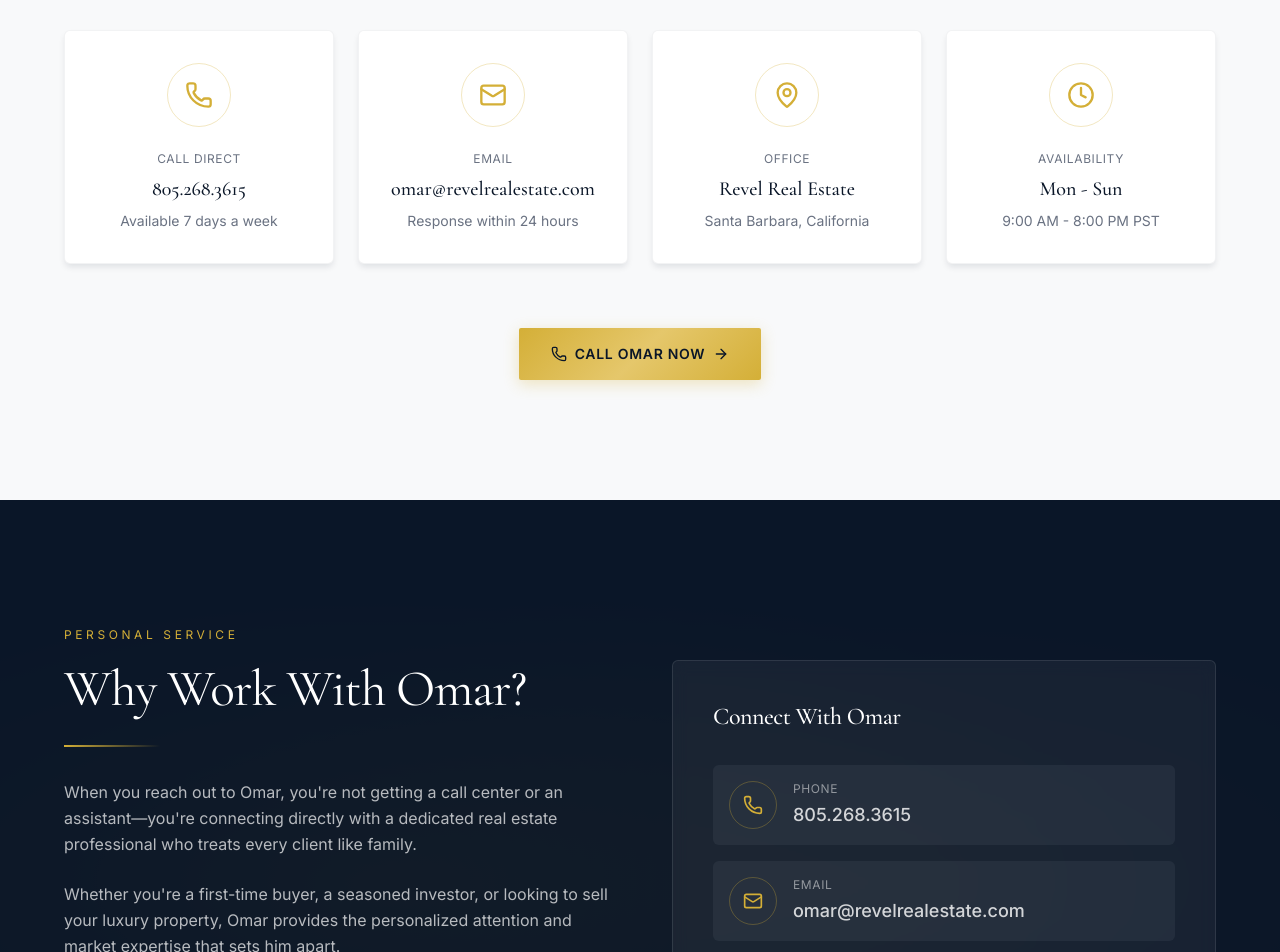
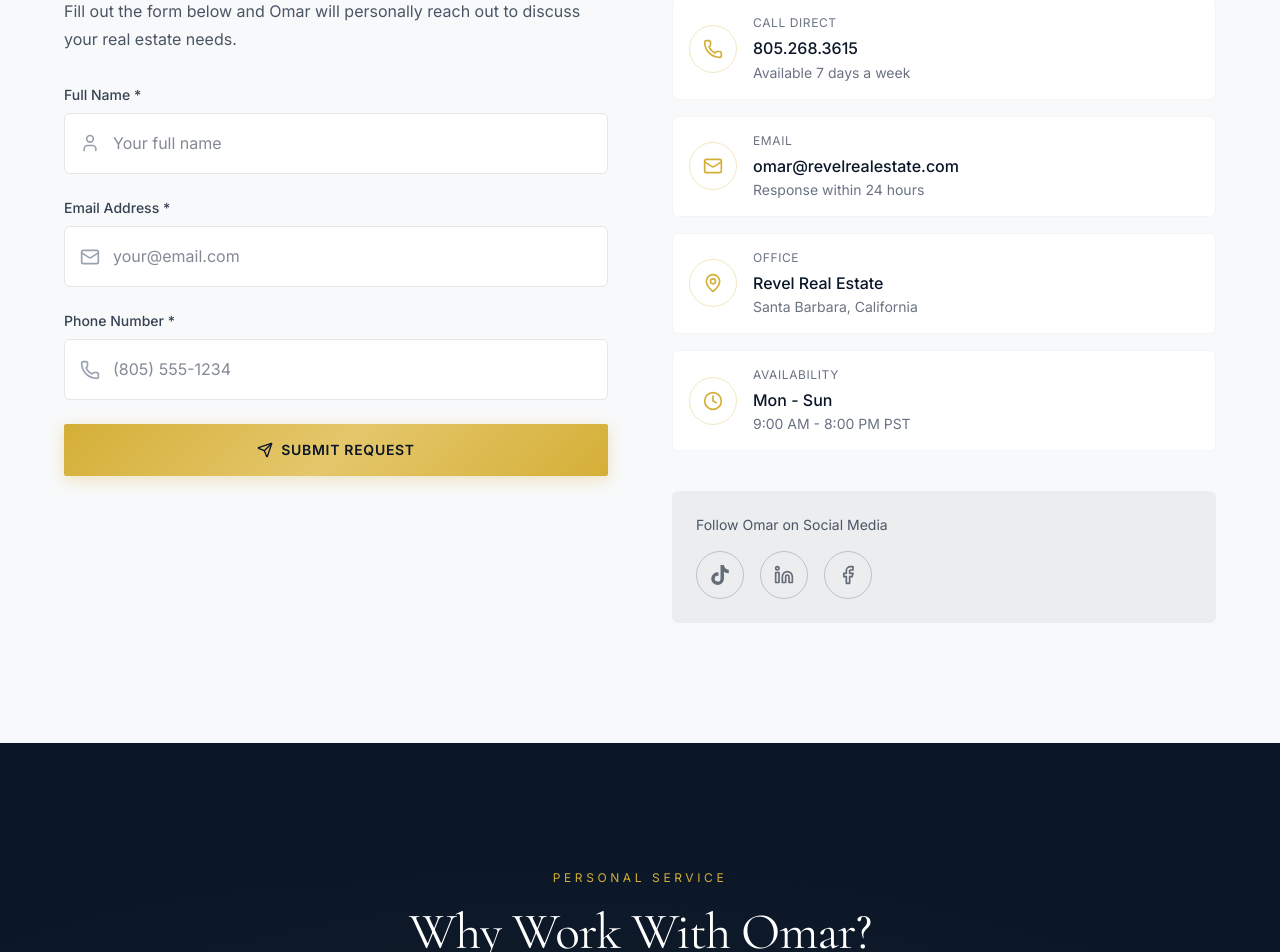
Before and after one commit to Ahmedmkarrar/Omarriyahdwebsite, a Next.js app: page /contact in a window 1280 px wide. Shown: the part 680-1632 px from the top of the page. Built offline with nearby package versions, Linux system fonts and the light colour scheme; a web font is replaced by a local one.

Commit message:
Add lead capture form to contact page
Form collects name, email, and phone number using Netlify Forms.
Includes form validation, loading states, and success message.

Co-Authored-By: Claude Opus 4.5 <noreply@anthropic.com>

```diff
--- a/src/app/contact/page.tsx
+++ b/src/app/contact/page.tsx
@@ -1,8 +1,9 @@
 "use client";
 
+import { useState } from "react";
 import Image from "next/image";
 import { motion } from "framer-motion";
-import { Phone, Mail, MapPin, Clock, Linkedin, Facebook, ArrowRight } from "lucide-react";
+import { Phone, Mail, MapPin, Clock, Linkedin, Facebook, ArrowRight, User, Send, CheckCircle } from "lucide-react";
 import { FaTiktok } from "react-icons/fa";
 import { AnimatedSection } from "@/components/ui/custom/AnimatedSection";
 
@@ -44,6 +45,45 @@ const contactMethods = [
 ];
 
 export default function ContactPage() {
+  const [formStatus, setFormStatus] = useState<"idle" | "submitting" | "success" | "error">("idle");
+  const [formData, setFormData] = useState({
+    name: "",
+    email: "",
+    phone: "",
+  });
+
+  const handleSubmit = async (e: React.FormEvent<HTMLFormElement>) => {
+    e.preventDefault();
+    setFormStatus("submitting");
+
+    try {
+      const form = e.currentTarget;
+      const data = new FormData(form);
+
+      const response = await fetch("/", {
+        method: "POST",
+        headers: { "Content-Type": "application/x-www-form-urlencoded" },
+        body: new URLSearchParams(data as unknown as Record<string, string>).toString(),
+      });
+
+      if (response.ok) {
+        setFormStatus("success");
+        setFormData({ name: "", email: "", phone: "" });
+      } else {
+        setFormStatus("error");
+      }
+    } catch {
+      setFormStatus("error");
+    }
+  };
+
+  const handleChange = (e: React.ChangeEvent<HTMLInputElement>) => {
+    setFormData((prev) => ({
+      ...prev,
+      [e.target.name]: e.target.value,
+    }));
+  };
+
   return (
     <>
       {/* Hero Section */}
@@ -79,72 +119,236 @@ export default function ContactPage() {
         </div>
       </section>
 
-      {/* Contact Methods Section */}
+      {/* Lead Capture Form Section */}
       <section className="section-padding bg-cream">
         <div className="container-luxury">
-          <AnimatedSection className="text-center mb-16">
+          <div className="grid lg:grid-cols-2 gap-16 items-start">
+            {/* Left Column - Form */}
+            <AnimatedSection direction="left">
               <span className="inline-block text-xs tracking-[0.3em] uppercase text-gold mb-4">
-              Reach Out
+                Get Started
               </span>
               <h2 className="text-navy mb-6" style={{ fontFamily: "var(--font-serif)" }}>
-              Ways to Connect
+                Request a Consultation
               </h2>
-            <div className="section-divider mx-auto" />
+              <div className="w-24 h-0.5 bg-gradient-to-r from-gold to-transparent mb-8" />
+              <p className="text-gray-600 mb-8">
+                Fill out the form below and Omar will personally reach out to discuss
+                your real estate needs.
+              </p>
+
+              {formStatus === "success" ? (
+                <motion.div
+                  initial={{ opacity: 0, scale: 0.95 }}
+                  animate={{ opacity: 1, scale: 1 }}
+                  className="bg-green-50 border border-green-200 rounded-sm p-8 text-center"
+                >
+                  <CheckCircle className="w-12 h-12 text-green-500 mx-auto mb-4" />
+                  <h3 className="text-xl text-navy mb-2" style={{ fontFamily: "var(--font-serif)" }}>
+                    Thank You!
+                  </h3>
+                  <p className="text-gray-600">
+                    Your information has been received. Omar will contact you shortly.
+                  </p>
+                </motion.div>
+              ) : (
+                <form
+                  name="lead-capture"
+                  method="POST"
+                  data-netlify="true"
+                  netlify-honeypot="bot-field"
+                  onSubmit={handleSubmit}
+                  className="space-y-6"
+                >
+                  {/* Hidden fields for Netlify */}
+                  <input type="hidden" name="form-name" value="lead-capture" />
+                  <input type="hidden" name="subject" value="New Lead from Omar Riyad Website" />
+                  <p className="hidden">
+                    <label>
+                      Don&apos;t fill this out: <input name="bot-field" />
+                    </label>
+                  </p>
+
+                  {/* Name Field */}
+                  <div>
+                    <label htmlFor="name" className="block text-sm font-medium text-gray-700 mb-2">
+                      Full Name *
+                    </label>
+                    <div className="relative">
+                      <User className="absolute left-4 top-1/2 -translate-y-1/2 w-5 h-5 text-gray-400" />
+                      <input
+                        type="text"
+                        id="name"
+                        name="name"
+                        required
+                        value={formData.name}
+                        onChange={handleChange}
+                        placeholder="Your full name"
+                        className="w-full pl-12 pr-4 py-4 border border-gray-200 rounded-sm focus:border-gold focus:ring-1 focus:ring-gold outline-none transition-all duration-300 bg-white"
+                      />
+                    </div>
+                  </div>
+
+                  {/* Email Field */}
+                  <div>
+                    <label htmlFor="email" className="block text-sm font-medium text-gray-700 mb-2">
+                      Email Address *
+                    </label>
+                    <div className="relative">
+                      <Mail className="absolute left-4 top-1/2 -translate-y-1/2 w-5 h-5 text-gray-400" />
+                      <input
+                        type="email"
+                        id="email"
+                        name="email"
+                        required
+                        value={formData.email}
+                        onChange={handleChange}
+                        placeholder="your@email.com"
+                        className="w-full pl-12 pr-4 py-4 border border-gray-200 rounded-sm focus:border-gold focus:ring-1 focus:ring-gold outline-none transition-all duration-300 bg-white"
+                      />
+                    </div>
+                  </div>
+
+                  {/* Phone Field */}
+                  <div>
+                    <label htmlFor="phone" className="block text-sm font-medium text-gray-700 mb-2">
+                      Phone Number *
+                    </label>
+                    <div className="relative">
+                      <Phone className="absolute left-4 top-1/2 -translate-y-1/2 w-5 h-5 text-gray-400" />
+                      <input
+                        type="tel"
+                        id="phone"
+                        name="phone"
+                        required
+                        value={formData.phone}
+                        onChange={handleChange}
+                        placeholder="(805) 555-1234"
+                        className="w-full pl-12 pr-4 py-4 border border-gray-200 rounded-sm focus:border-gold focus:ring-1 focus:ring-gold outline-none transition-all duration-300 bg-white"
+                      />
+                    </div>
+                  </div>
+
+                  {/* Submit Button */}
+                  <button
+                    type="submit"
+                    disabled={formStatus === "submitting"}
+                    className="w-full btn-luxury-primary justify-center disabled:opacity-70 disabled:cursor-not-allowed"
+                  >
+                    <span className="flex items-center gap-2">
+                      {formStatus === "submitting" ? (
+                        <>
+                          <svg className="animate-spin h-5 w-5" viewBox="0 0 24 24">
+                            <circle
+                              className="opacity-25"
+                              cx="12"
+                              cy="12"
+                              r="10"
+                              stroke="currentColor"
+                              strokeWidth="4"
+                              fill="none"
+                            />
+                            <path
+                              className="opacity-75"
+                              fill="currentColor"
+                              d="M4 12a8 8 0 018-8V0C5.373 0 0 5.373 0 12h4zm2 5.291A7.962 7.962 0 014 12H0c0 3.042 1.135 5.824 3 7.938l3-2.647z"
+                            />
+                          </svg>
+                          Sending...
+                        </>
+                      ) : (
+                        <>
+                          <Send className="w-4 h-4" />
+                          Submit Request
+                        </>
+                      )}
+                    </span>
+                  </button>
+
+                  {formStatus === "error" && (
+                    <p className="text-red-500 text-sm text-center">
+                      Something went wrong. Please try again or call Omar directly.
+                    </p>
+                  )}
+                </form>
+              )}
             </AnimatedSection>
 
-          <div className="grid sm:grid-cols-2 lg:grid-cols-4 gap-6 mb-16">
-            {contactMethods.map((method, index) => (
-              <AnimatedSection key={method.title} delay={index * 0.1}>
-                {method.href ? (
+            {/* Right Column - Contact Methods */}
+            <AnimatedSection direction="right" delay={0.2}>
+              <span className="inline-block text-xs tracking-[0.3em] uppercase text-gold mb-4">
+                Or Reach Out Directly
+              </span>
+              <h2 className="text-navy mb-6" style={{ fontFamily: "var(--font-serif)" }}>
+                Contact Information
+              </h2>
+              <div className="w-24 h-0.5 bg-gradient-to-r from-gold to-transparent mb-8" />
+
+              <div className="space-y-4 mb-10">
+                {contactMethods.map((method) => (
+                  method.href ? (
                     <a
+                      key={method.title}
                       href={method.href}
                       target={method.href.startsWith("http") ? "_blank" : undefined}
                       rel={method.href.startsWith("http") ? "noopener noreferrer" : undefined}
-                    className="block card-luxury p-8 text-center h-full hover:border-gold/30 transition-all duration-300 group"
+                      className="flex items-center gap-4 p-4 bg-white rounded-sm border border-gray-100 hover:border-gold/30 transition-all duration-300 group"
                     >
-                    <div className="w-16 h-16 mx-auto mb-6 rounded-full border border-gold/30 flex items-center justify-center group-hover:bg-gold/10 transition-colors">
-                      <method.icon className="w-7 h-7 text-gold" />
+                      <div className="w-12 h-12 rounded-full border border-gold/30 flex items-center justify-center group-hover:bg-gold/10 transition-colors">
+                        <method.icon className="w-5 h-5 text-gold" />
                       </div>
-                    <p className="text-xs text-gray-500 uppercase tracking-wider mb-2">
+                      <div>
+                        <p className="text-xs text-gray-500 uppercase tracking-wider mb-1">
                           {method.title}
                         </p>
-                    <p className="text-xl text-navy font-medium mb-2" style={{ fontFamily: "var(--font-serif)" }}>
-                      {method.value}
-                    </p>
+                        <p className="text-navy font-medium">{method.value}</p>
                         <p className="text-sm text-gray-500">{method.description}</p>
+                      </div>
                     </a>
                   ) : (
-                  <div className="card-luxury p-8 text-center h-full">
-                    <div className="w-16 h-16 mx-auto mb-6 rounded-full border border-gold/30 flex items-center justify-center">
-                      <method.icon className="w-7 h-7 text-gold" />
+                    <div
+                      key={method.title}
+                      className="flex items-center gap-4 p-4 bg-white rounded-sm border border-gray-100"
+                    >
+                      <div className="w-12 h-12 rounded-full border border-gold/30 flex items-center justify-center">
+                        <method.icon className="w-5 h-5 text-gold" />
                       </div>
-                    <p className="text-xs text-gray-500 uppercase tracking-wider mb-2">
+                      <div>
+                        <p className="text-xs text-gray-500 uppercase tracking-wider mb-1">
                           {method.title}
                         </p>
-                    <p className="text-xl text-navy font-medium mb-2" style={{ fontFamily: "var(--font-serif)" }}>
-                      {method.value}
-                    </p>
+                        <p className="text-navy font-medium">{method.value}</p>
                         <p className="text-sm text-gray-500">{method.description}</p>
                       </div>
-                )}
-              </AnimatedSection>
+                    </div>
+                  )
                 ))}
               </div>
 
-          {/* Main CTA */}
-          <AnimatedSection className="text-center">
-            <a href="tel:+18052683615" className="btn-luxury-primary inline-flex">
-              <span className="flex items-center gap-2">
-                <Phone className="w-4 h-4" />
-                Call Omar Now
-                <ArrowRight className="w-4 h-4" />
-              </span>
+              {/* Social Links */}
+              <div className="bg-navy/5 rounded-sm p-6">
+                <p className="text-gray-600 text-sm mb-4">Follow Omar on Social Media</p>
+                <div className="flex items-center gap-4">
+                  {socialLinks.map((social) => (
+                    <a
+                      key={social.name}
+                      href={social.href}
+                      target="_blank"
+                      rel="noopener noreferrer"
+                      className="w-12 h-12 rounded-full border border-navy/20 flex items-center justify-center text-navy/60 hover:border-gold hover:text-gold hover:bg-gold/10 transition-all duration-300"
+                      aria-label={`Follow Omar on ${social.name}`}
+                    >
+                      <social.icon className="w-5 h-5" />
                     </a>
+                  ))}
+                </div>
+              </div>
             </AnimatedSection>
+          </div>
         </div>
       </section>
 
-      {/* Message Section */}
+      {/* Why Work With Omar Section */}
       <section className="section-padding bg-navy relative overflow-hidden">
         {/* Background decoration */}
         <div className="absolute inset-0 opacity-10">
@@ -158,27 +362,21 @@ export default function ContactPage() {
         </div>
 
         <div className="container-luxury relative z-10">
-          <div className="grid lg:grid-cols-2 gap-16 items-center">
-            {/* Left Column - Message */}
-            <AnimatedSection direction="left">
+          <div className="max-w-3xl mx-auto text-center">
+            <AnimatedSection>
               <span className="inline-block text-xs tracking-[0.3em] uppercase text-gold mb-4">
                 Personal Service
               </span>
               <h2 className="text-white mb-6" style={{ fontFamily: "var(--font-serif)" }}>
                 Why Work With Omar?
               </h2>
-              <div className="w-24 h-0.5 bg-gradient-to-r from-gold to-transparent mb-8" />
+              <div className="w-24 h-0.5 bg-gradient-to-r from-gold to-transparent mb-8 mx-auto" />
 
-              <div className="space-y-6 text-white/70 leading-relaxed">
+              <div className="space-y-6 text-white/70 leading-relaxed text-lg">
                 <p>
                   When you reach out to Omar, you&apos;re not getting a call center or an
                   assistant—you&apos;re connecting directly with a dedicated real estate
                   professional who treats every client like family.
-                </p>
-                <p>
-                  Whether you&apos;re a first-time buyer, a seasoned investor, or looking
-                  to sell your luxury property, Omar provides the personalized attention
-                  and market expertise that sets him apart.
                 </p>
                 <p>
                   With over $100 million in transactions and 100+ properties sold,
@@ -188,67 +386,10 @@ export default function ContactPage() {
               </div>
 
               {/* License Info */}
-              <div className="mt-8 pt-8 border-t border-white/10">
+              <div className="mt-10 pt-8 border-t border-white/10">
                 <p className="text-white/40 text-sm">
                   DRE License #02052562 | Revel Real Estate
                 </p>
-              </div>
-            </AnimatedSection>
-
-            {/* Right Column - Social & Quick Contact */}
-            <AnimatedSection direction="right" delay={0.2}>
-              <div className="bg-white/5 backdrop-blur-sm border border-white/10 rounded-sm p-10">
-                <h3 className="text-white text-2xl mb-8" style={{ fontFamily: "var(--font-serif)" }}>
-                  Connect With Omar
-                </h3>
-
-                {/* Quick Contact */}
-                <div className="space-y-4 mb-10">
-                  <a
-                    href="tel:+18052683615"
-                    className="flex items-center gap-4 p-4 bg-white/5 rounded-sm text-white/80 hover:text-gold hover:bg-white/10 transition-all duration-300 group"
-                  >
-                    <div className="w-12 h-12 rounded-full border border-gold/30 flex items-center justify-center group-hover:bg-gold/10 transition-colors">
-                      <Phone className="w-5 h-5 text-gold" />
-                    </div>
-                    <div>
-                      <p className="text-xs text-white/50 uppercase tracking-wider mb-1">Phone</p>
-                      <p className="text-lg font-medium">805.268.3615</p>
-                    </div>
-                  </a>
-
-                  <a
-                    href="mailto:omar@revelrealestate.com"
-                    className="flex items-center gap-4 p-4 bg-white/5 rounded-sm text-white/80 hover:text-gold hover:bg-white/10 transition-all duration-300 group"
-                  >
-                    <div className="w-12 h-12 rounded-full border border-gold/30 flex items-center justify-center group-hover:bg-gold/10 transition-colors">
-                      <Mail className="w-5 h-5 text-gold" />
-                    </div>
-                    <div>
-                      <p className="text-xs text-white/50 uppercase tracking-wider mb-1">Email</p>
-                      <p className="text-lg font-medium">omar@revelrealestate.com</p>
-                    </div>
-                  </a>
-                </div>
-
-                {/* Social Links */}
-                <div>
-                  <p className="text-white/50 text-sm mb-4">Follow Omar on Social Media</p>
-                  <div className="flex items-center gap-4">
-                    {socialLinks.map((social) => (
-                      <a
-                        key={social.name}
-                        href={social.href}
-                        target="_blank"
-                        rel="noopener noreferrer"
-                        className="w-12 h-12 rounded-full border border-white/20 flex items-center justify-center text-white/60 hover:border-gold hover:text-gold hover:bg-gold/10 transition-all duration-300"
-                        aria-label={`Follow Omar on ${social.name}`}
-                      >
-                        <social.icon className="w-5 h-5" />
-                      </a>
-                    ))}
-                  </div>
-                </div>
               </div>
             </AnimatedSection>
           </div>
```
Lines whose indentation alone changed are shown as unchanged.
